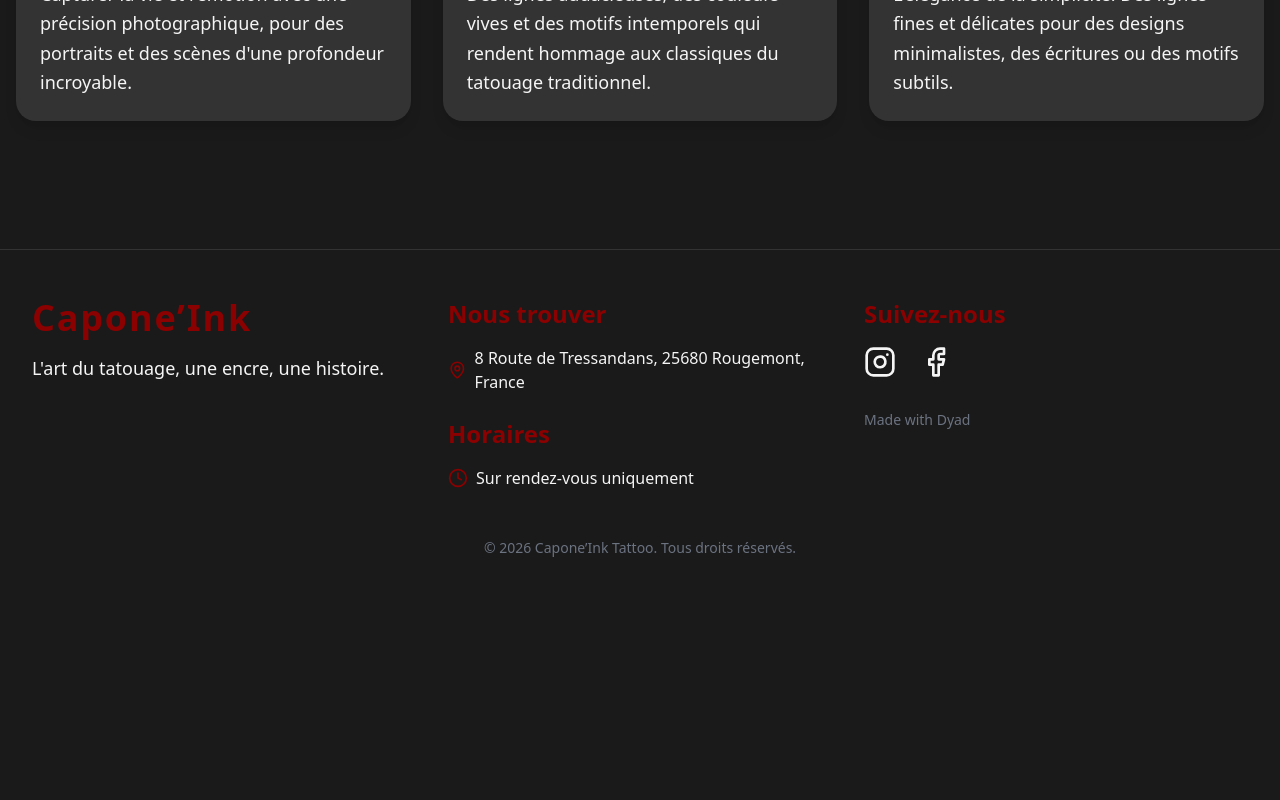
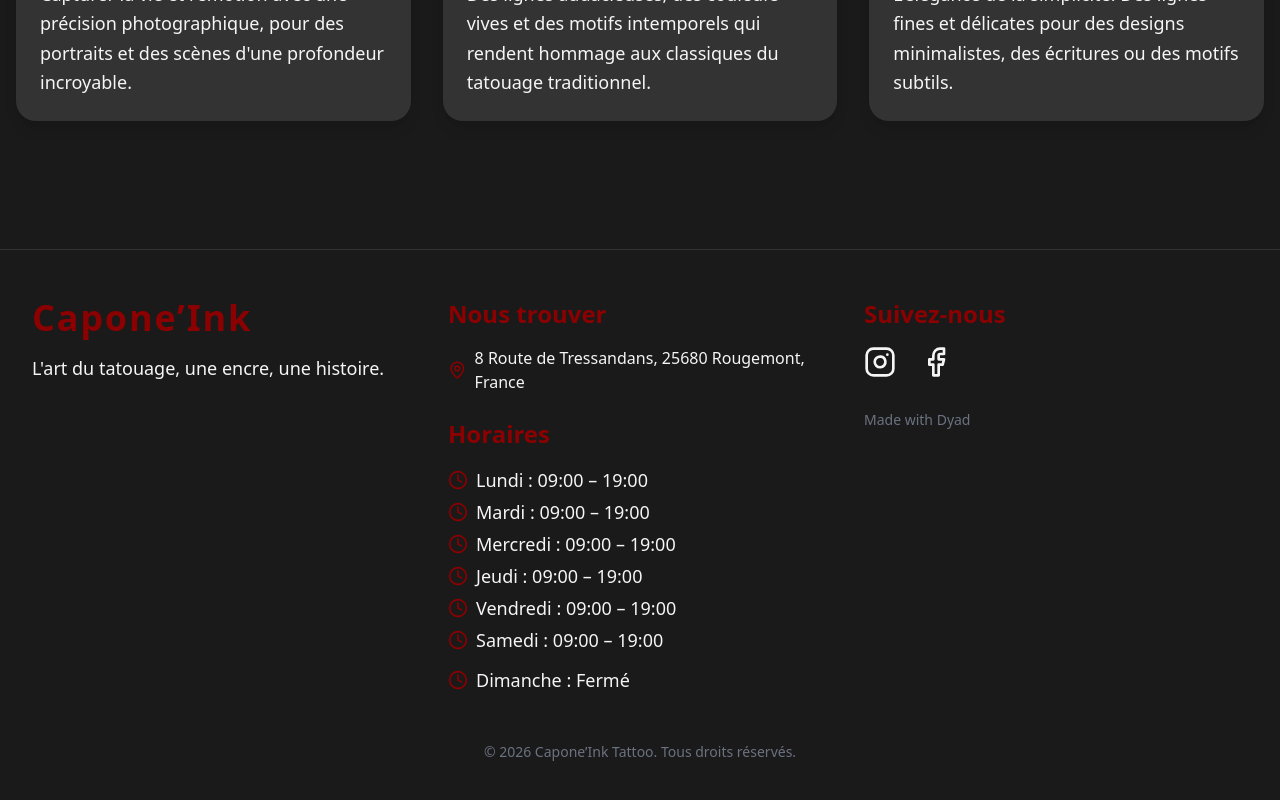
Before and after one commit to adrouhin7/capone-ink, a React (Vite) app: page / in a window 1280 px wide. Shown: the part 1624-2424 px from the top of the page. Before the commit the page ends 2230 px from the top, so only its background shows below. Built offline with nearby package versions, Linux system fonts and the light colour scheme.

Commit message:
[dyad] Mise à jour des horaires détaillés dans le pied de page - wrote 1 file(s)

```diff
--- a/src/components/Footer.tsx
+++ b/src/components/Footer.tsx
@@ -22,10 +22,36 @@ const Footer: React.FC = () => {
             8 Route de Tressandans, 25680 Rougemont, France
           </p>
           <h3 className="text-2xl font-semibold text-capone-red mb-4 mt-6">Horaires</h3>
-          <p className="flex items-center justify-center md:justify-start text-capone-white">
-            <Clock className="mr-2 h-5 w-5 text-capone-red" />
-            Sur rendez-vous uniquement
-          </p>
+          <div className="text-capone-white text-lg flex flex-col items-center md:items-start">
+            <p className="flex items-center mb-1">
+              <Clock className="mr-2 h-5 w-5 text-capone-red" />
+              Lundi : 09:00 – 19:00
+            </p>
+            <p className="flex items-center mb-1">
+              <Clock className="mr-2 h-5 w-5 text-capone-red" />
+              Mardi : 09:00 – 19:00
+            </p>
+            <p className="flex items-center mb-1">
+              <Clock className="mr-2 h-5 w-5 text-capone-red" />
+              Mercredi : 09:00 – 19:00
+            </p>
+            <p className="flex items-center mb-1">
+              <Clock className="mr-2 h-5 w-5 text-capone-red" />
+              Jeudi : 09:00 – 19:00
+            </p>
+            <p className="flex items-center mb-1">
+              <Clock className="mr-2 h-5 w-5 text-capone-red" />
+              Vendredi : 09:00 – 19:00
+            </p>
+            <p className="flex items-center mb-1">
+              <Clock className="mr-2 h-5 w-5 text-capone-red" />
+              Samedi : 09:00 – 19:00
+            </p>
+            <p className="flex items-center mt-2">
+              <Clock className="mr-2 h-5 w-5 text-capone-red" />
+              Dimanche : Fermé
+            </p>
+          </div>
         </div>
 
         {/* Social Media */}
```
